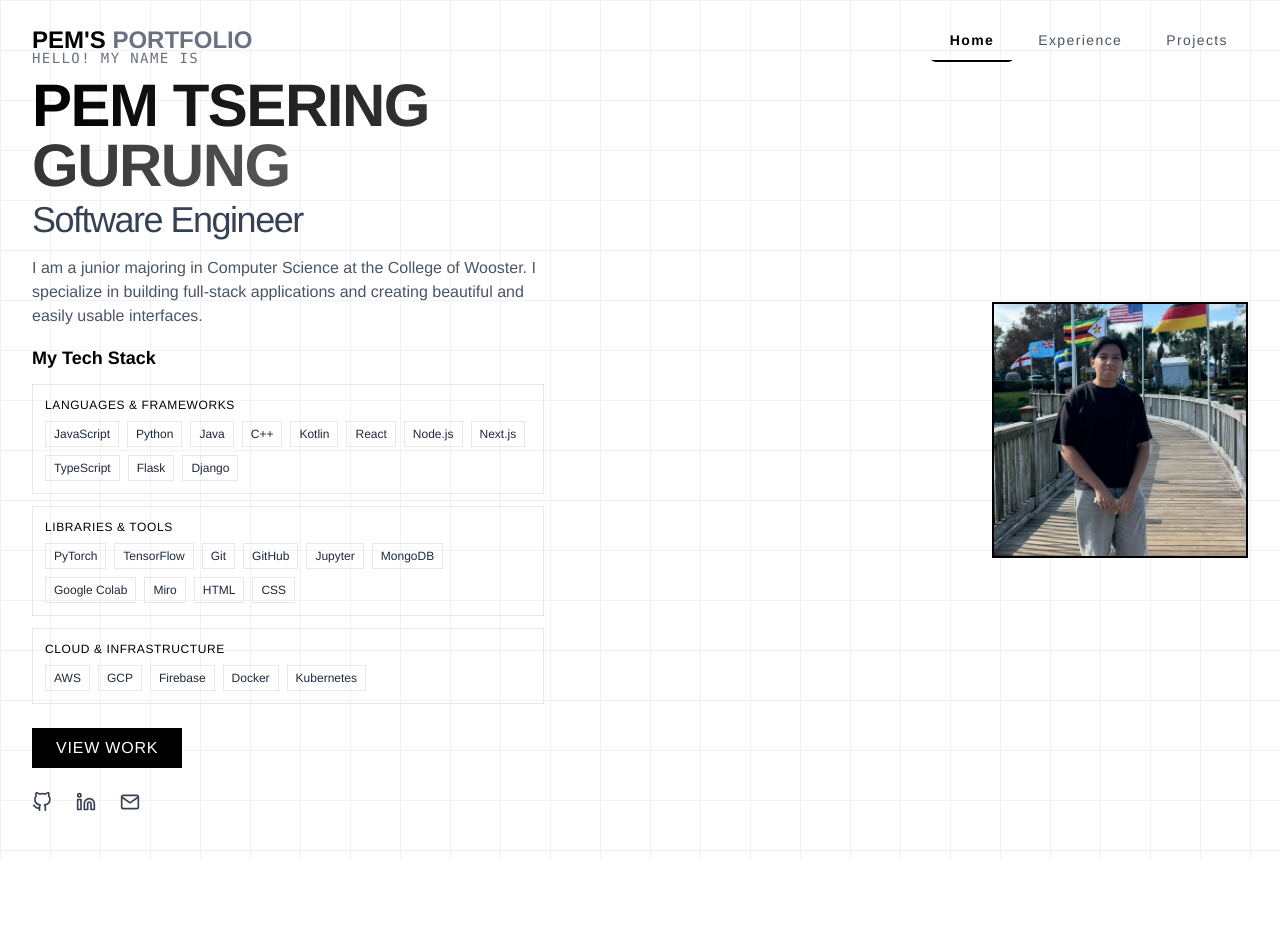
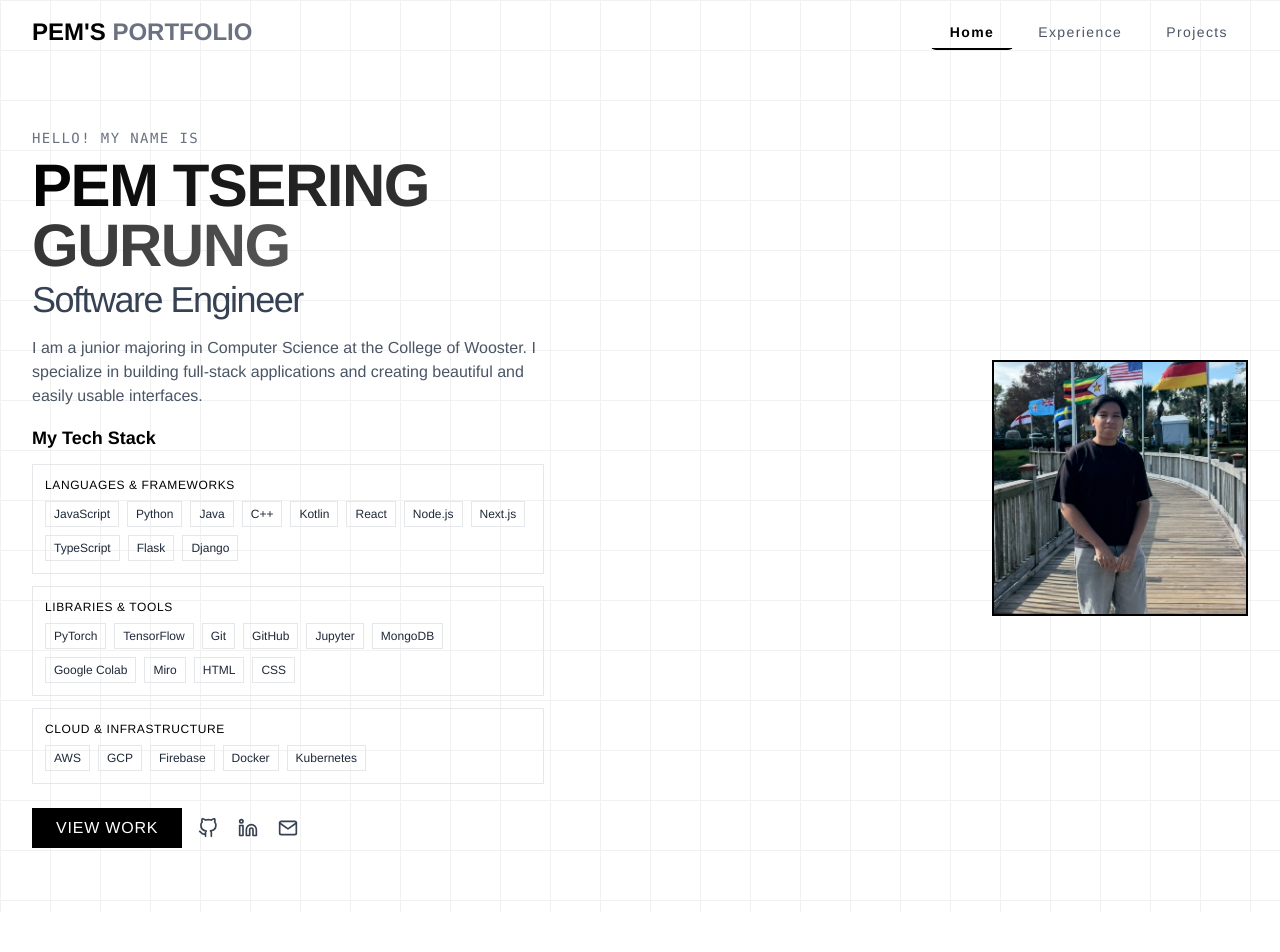
Before and after one commit to pemtseringgurung/pem-personal-website, a React (Vite) app: page / in a window 1280 px wide. Shown: the top 952 px of the page. Built offline with nearby package versions, Linux system fonts and the light colour scheme.

Commit message:
Made the 3 icons fit in the landing page:

```diff
--- a/src/components/Hero.jsx
+++ b/src/components/Hero.jsx
@@ -5,7 +5,7 @@ import heroImage from '../images/pem.png';
 
 const Hero = () => {
   return (
-    <section id="home" className="min-h-screen flex flex-col justify-center relative overflow-hidden py-12">
+    <section id="home" className="pt-24 md:pt-32 pb-16 min-h-screen flex flex-col justify-center relative overflow-hidden">
       <div className="absolute inset-0 opacity-5 dark:opacity-10">
         <div className="h-full w-full" style={{
           backgroundImage: `linear-gradient(#000 1px, transparent 1px), linear-gradient(90deg, #000 1px, transparent 1px)`,
@@ -86,17 +86,17 @@ const Hero = () => {
                   </div>
                 </div>
               </motion.div>
-            </motion.div>
 
+              {/* Combined action buttons and social icons row */}
+              <div className="mt-6 flex flex-col sm:flex-row sm:items-center gap-4">
                 <motion.div
                   initial={{ opacity: 0, y: 20 }}
                   animate={{ opacity: 1, y: 0 }}
                   transition={{ duration: 0.5, delay: 0.8 }}
-              className="mt-6 flex flex-wrap gap-4"
                 >
                   <a
                     href="#projects"
-                className="px-6 py-2 rounded-none bg-black text-white dark:bg-white dark:text-black font-medium tracking-wider hover-lift"
+                    className="px-6 py-2 rounded-none bg-black text-white dark:bg-white dark:text-black font-medium tracking-wider hover-lift inline-block"
                   >
                     VIEW WORK
                   </a>
@@ -106,7 +106,7 @@ const Hero = () => {
                   initial={{ opacity: 0 }}
                   animate={{ opacity: 1 }}
                   transition={{ delay: 1.2, duration: 0.5 }}
-              className="mt-6 flex space-x-6"
+                  className="flex space-x-5"
                 >
                   <motion.a
                     href="https://github.com/pemtseringgurung"
@@ -135,6 +135,8 @@ const Hero = () => {
                   >
                     <FiMail size={20} />
                   </motion.a>
+                </motion.div>
+              </div>
             </motion.div>
           </motion.div>
 
--- a/src/components/Navbar.jsx
+++ b/src/components/Navbar.jsx
@@ -36,11 +36,11 @@ const Navbar = () => {
       animate={{ y: 0 }}
       transition={{ duration: 0.5 }}
       className={`fixed w-full z-50 transition-all duration-300 ${
-        scrolled ? 'bg-white/90 backdrop-blur-sm dark:bg-black/90' : 'bg-transparent'
+        scrolled ? 'bg-white/95 backdrop-blur-sm shadow-sm dark:bg-black/95 dark:shadow-gray-900/30' : 'bg-transparent'
       }`}
     >
       <div className="max-w-7xl mx-auto px-4 sm:px-6 lg:px-8">
-        <div className="flex items-center justify-between h-20">
+        <div className="flex items-center justify-between h-16">
           <div className="flex items-center">
             <motion.div
               whileHover={{ scale: 1.05 }}
@@ -62,7 +62,7 @@ const Navbar = () => {
                   key={item.name}
                   href={`#${item.id}`}
                   whileHover={{ scale: 1.05 }}
-                  className={`px-5 py-3 rounded-md text-sm tracking-widest relative overflow-hidden ${
+                  className={`px-5 py-2 rounded-md text-sm tracking-widest relative overflow-hidden ${
                     activeSection === item.id
                       ? 'font-bold text-black dark:text-white'
                       : 'text-gray-600 dark:text-gray-300'
```
Lines whose indentation alone changed are shown as unchanged.
